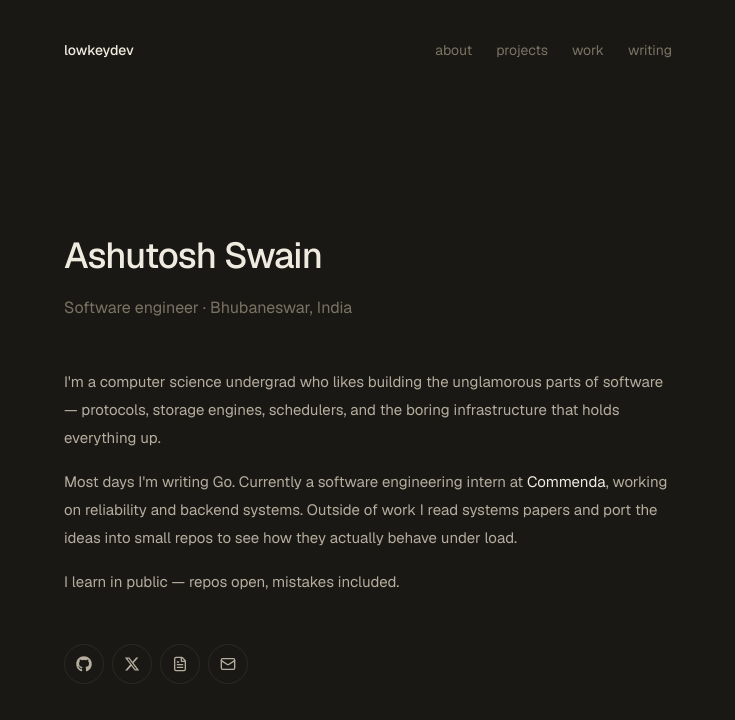
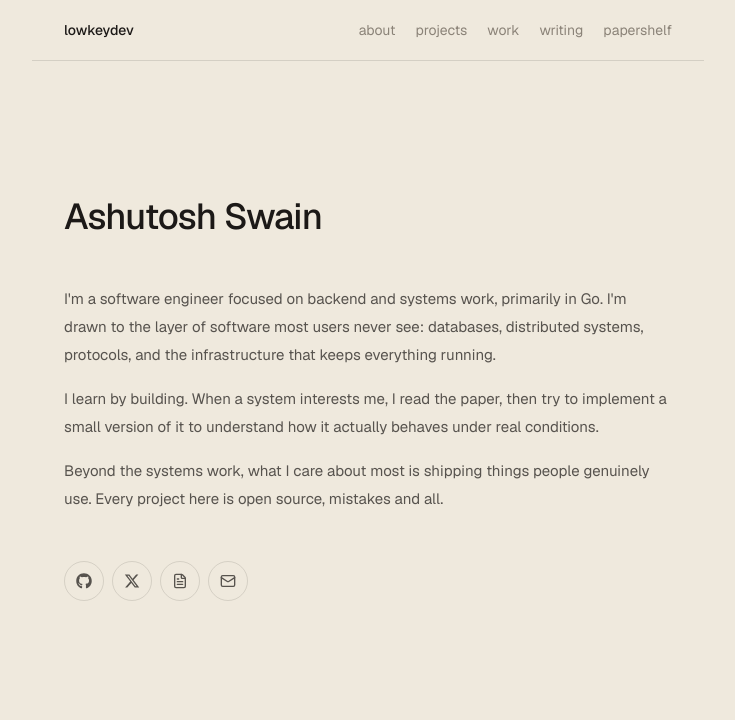
Before and after one commit to ASHUTOSH-SWAIN-GIT/folio, a Next.js app: page / in a window 1280 px wide. Shown: the top 720 px of the page, without its empty margins (272-1007 px from the left). Built offline with nearby package versions, Linux system fonts and the light colour scheme.

Commit message:
theme  update

```diff
--- a/app/globals.css
+++ b/app/globals.css
@@ -1,32 +1,38 @@
 @import "tailwindcss";
 @plugin "@tailwindcss/typography";
 
-/* ─────────────────────────────────────────────────────────────
+/*
    Palette options (uncomment one block to switch the theme).
-   ─────────────────────────────────────────────────────────────
 
-   [Option A] Warm paper · terracotta accent
-   --background: #efe9dd; --surface: #e7e0d1; --foreground: #1c1917;
-   --muted: #57534e; --subtle: #8b8378; --faint: #b8b0a2;
-   --hairline: rgba(28, 25, 23, 0.12);
-   --hairline-strong: rgba(28, 25, 23, 0.28);
-   --accent: #b9462a; --accent-soft: rgba(185, 70, 42, 0.12);
+   [Option A · ACTIVE] Warm paper · terracotta accent
+   See :root below.
 
-   [Option B — ACTIVE] Warm dark · honey accent
-   See :root below.
+   [Option B] Warm dark · honey accent
+   --background: #1a1814; --surface: #221f1a; --foreground: #f0ebe0;
+   --muted: #b5ad9e; --subtle: #7a7363; --faint: #44403a;
+   --hairline: rgba(240, 235, 224, 0.08);
+   --hairline-strong: rgba(240, 235, 224, 0.2);
+   --accent: #e3a857; --accent-soft: rgba(227, 168, 87, 0.14);
+
+   [Option C] Midnight · coral accent
+   --background: #0f1320; --surface: #181d2e; --foreground: #ece9e0;
+   --muted: #9da1b3; --subtle: #5d6275; --faint: #2f3447;
+   --hairline: rgba(236, 233, 224, 0.08);
+   --hairline-strong: rgba(236, 233, 224, 0.2);
+   --accent: #ff6b5b; --accent-soft: rgba(255, 107, 91, 0.14);
 */
 
 :root {
-  --background: #1a1814;
-  --surface: #221f1a;
-  --foreground: #f0ebe0;
-  --muted: #b5ad9e;
-  --subtle: #7a7363;
-  --faint: #44403a;
-  --hairline: rgba(240, 235, 224, 0.08);
-  --hairline-strong: rgba(240, 235, 224, 0.2);
-  --accent: #e3a857;
-  --accent-soft: rgba(227, 168, 87, 0.14);
+  --background: #efe9dd;
+  --surface: #e7e0d1;
+  --foreground: #1c1917;
+  --muted: #57534e;
+  --subtle: #8b8378;
+  --faint: #b8b0a2;
+  --hairline: rgba(28, 25, 23, 0.12);
+  --hairline-strong: rgba(28, 25, 23, 0.28);
+  --accent: #b9462a;
+  --accent-soft: rgba(185, 70, 42, 0.12);
 }
 
 @theme inline {
--- a/app/layout.tsx
+++ b/app/layout.tsx
@@ -23,7 +23,7 @@ export const metadata: Metadata = {
     template: "%s · LowKeyDev",
   },
   description:
-    "Ashutosh Swain — software engineer building reliable backend, infra and systems software. Mostly Go.",
+    "Ashutosh Swain, software engineer building reliable backend, infra and systems software. Mostly Go.",
 };
 
 export default function RootLayout({
--- a/app/page.tsx
+++ b/app/page.tsx
@@ -7,33 +7,25 @@ export default function Home() {
         <h1 className="text-3xl sm:text-4xl font-medium tracking-tight text-[color:var(--foreground)]">
           Ashutosh Swain
         </h1>
-        <p className="text-base text-[color:var(--subtle)]">
-          Software engineer · Bhubaneswar, India
-        </p>
       </section>
 
       <section className="flex flex-col gap-4 text-[15px] leading-7 text-[color:var(--muted)]">
         <p>
-          I&apos;m a computer science undergrad who likes building the
-          unglamorous parts of software — protocols, storage engines,
-          schedulers, and the boring infrastructure that holds everything up.
+          I&apos;m a software engineer focused on backend and systems work,
+          primarily in Go. I&apos;m drawn to the layer of software most users
+          never see: databases, distributed systems, protocols, and the
+          infrastructure that keeps everything running.
         </p>
         <p>
-          Most days I&apos;m writing Go. Currently a software engineering
-          intern at{" "}
-          <a
-            href="https://www.commenda.io/"
-            target="_blank"
-            rel="noopener noreferrer"
-            className="text-[color:var(--foreground)] underline decoration-[color:var(--hairline-strong)] underline-offset-4 hover:text-[color:var(--accent)] hover:decoration-[color:var(--accent)] transition-colors"
-          >
-            Commenda
-          </a>
-          , working on reliability and backend systems. Outside of work I read
-          systems papers and port the ideas into small repos to see how they
-          actually behave under load.
+          I learn by building. When a system interests me, I read the paper,
+          then try to implement a small version of it to understand how it
+          actually behaves under real conditions.
         </p>
-        <p>I learn in public — repos open, mistakes included.</p>
+        <p>
+          Beyond the systems work, what I care about most is shipping things
+          people genuinely use. Every project here is open source, mistakes
+          and all.
+        </p>
       </section>
 
       <SocialLinks />
--- /dev/null
+++ b/app/papershelf/page.tsx
@@ -0,0 +1,62 @@
+import { papers } from "@/lib/papers";
+import { ArrowUpRight } from "lucide-react";
+
+export const metadata = {
+  title: "Papershelf",
+  description: "Papers I'm reading.",
+};
+
+export default function PapershelfPage() {
+  return (
+    <div className="flex flex-col gap-10">
+      <section className="flex flex-col gap-3">
+        <h1 className="text-3xl sm:text-4xl font-medium tracking-tight">
+          Papershelf
+        </h1>
+      </section>
+
+      {papers.length === 0 ? (
+        <div className="border-t border-hairline py-10">
+          <p className="text-sm text-[color:var(--subtle)]">
+            Updating shortly.
+          </p>
+        </div>
+      ) : (
+        <div className="flex flex-col border-t border-hairline">
+          {papers.map((paper) => (
+            <a
+              key={paper.title}
+              href={paper.link}
+              target="_blank"
+              rel="noopener noreferrer"
+              className="group flex flex-col gap-2 border-b border-hairline py-5"
+            >
+              <div className="flex items-baseline justify-between gap-4">
+                <h2 className="text-base font-medium text-[color:var(--foreground)] transition-colors group-hover:text-[color:var(--accent)]">
+                  {paper.title}
+                </h2>
+                <div className="flex items-center gap-2 shrink-0">
+                  <span className="font-mono text-xs text-[color:var(--subtle)]">
+                    {paper.year}
+                  </span>
+                  <ArrowUpRight
+                    size={14}
+                    className="text-[color:var(--subtle)] transition-all duration-200 group-hover:-translate-y-0.5 group-hover:translate-x-0.5 group-hover:text-[color:var(--accent)]"
+                  />
+                </div>
+              </div>
+              <p className="text-sm text-[color:var(--muted)]">
+                {paper.authors}
+              </p>
+              {paper.note && (
+                <p className="text-sm leading-relaxed text-[color:var(--muted)]">
+                  {paper.note}
+                </p>
+              )}
+            </a>
+          ))}
+        </div>
+      )}
+    </div>
+  );
+}
--- a/components/Navbar.tsx
+++ b/components/Navbar.tsx
@@ -5,18 +5,20 @@ const links = [
   { href: "/projects", label: "projects" },
   { href: "/experience", label: "work" },
   { href: "/blog", label: "writing" },
+  { href: "/papershelf", label: "papershelf" },
 ];
 
 export default function Navbar() {
   return (
-    <nav className="flex items-center justify-between py-8 sm:py-10 mb-10">
+    <nav className="sticky top-0 z-50 -mx-6 sm:-mx-8 mb-10 border-b border-hairline bg-[color:var(--background)]/85 backdrop-blur-md">
+      <div className="mx-auto flex max-w-2xl items-center justify-between px-6 sm:px-8 py-5">
         <Link
           href="/"
           className="text-sm font-medium text-[color:var(--foreground)] hover:text-[color:var(--accent)] transition-colors"
         >
           lowkeydev
         </Link>
-      <div className="flex items-center gap-5 sm:gap-6 text-sm text-[color:var(--subtle)]">
+        <div className="flex items-center gap-4 sm:gap-5 text-sm text-[color:var(--subtle)]">
           {links.map((link) => (
             <Link
               key={link.href}
@@ -27,6 +29,7 @@ export default function Navbar() {
             </Link>
           ))}
         </div>
+      </div>
     </nav>
   );
 }
--- a/lib/data.ts
+++ b/lib/data.ts
@@ -29,9 +29,21 @@ export type Experience = {
 
 export const projects: Project[] = [
   {
+    title: "skyforge",
+    description:
+      "A collaborative database schema design tool. Design, visualize, and share schemas with real-time collaboration over ER diagrams.",
+    link: "https://github.com/ASHUTOSH-SWAIN-GIT/skyforge",
+    demo: "https://skyforge.lowkeydev.me/",
+    tags: ["Next.js", "TypeScript", "Go", "Database"],
+    year: "2025",
+    status: "Paused",
+    kind: "product",
+    featured: true,
+  },
+  {
     title: "casper",
     description:
-      "An MCP server that gives agents a live, queryable view of your Terraform infrastructure — graph queries, drift detection, policy gates and blast-radius simulation before apply.",
+      "An MCP server that gives agents a live, queryable view of your Terraform infrastructure. Graph queries, drift detection, policy gates and blast-radius simulation before apply.",
     link: "https://github.com/ASHUTOSH-SWAIN-GIT/casper-mcp",
     demo: "https://casper.lowkeydev.me/",
     tags: ["Go", "MCP", "Terraform", "Infra"],
@@ -41,19 +53,9 @@ export const projects: Project[] = [
     featured: true,
   },
   {
-    title: "coja",
-    description:
-      "A full-text search engine written in Go. Inverted indexes, tokenization, ranking — built from scratch to understand how Lucene-style search actually works.",
-    link: "https://github.com/ASHUTOSH-SWAIN-GIT/coja",
-    tags: ["Go", "Search", "Systems Programming"],
-    year: "2026",
-    kind: "systems",
-    featured: true,
-  },
-  {
     title: "maxim",
     description:
-      "A TUI for managing local databases. Browse schemas, run queries, edit rows — without leaving the terminal. Built on Bubble Tea.",
+      "A TUI for managing local databases. Browse schemas, run queries, edit rows without leaving the terminal. Built on Bubble Tea.",
     link: "https://github.com/ASHUTOSH-SWAIN-GIT/maxim",
     tags: ["Go", "Bubble Tea", "TUI", "CLI"],
     year: "2026",
@@ -61,9 +63,18 @@ export const projects: Project[] = [
     featured: true,
   },
   {
+    title: "coja",
+    description:
+      "A full-text search engine written in Go. Inverted indexes, tokenization, ranking. Built from scratch to understand how Lucene-style search actually works.",
+    link: "https://github.com/ASHUTOSH-SWAIN-GIT/coja",
+    tags: ["Go", "Search", "Systems Programming"],
+    year: "2026",
+    kind: "systems",
+  },
+  {
     title: "kansi",
     description:
-      "A ZooKeeper-style coordination service implemented in Go. Distributed consensus, ephemeral nodes, watches — exploring the primitives behind every distributed system you depend on.",
+      "A ZooKeeper-style coordination service implemented in Go. Distributed consensus, ephemeral nodes, watches. Exploring the primitives behind every distributed system you depend on.",
     link: "https://github.com/ASHUTOSH-SWAIN-GIT/Kansi",
     tags: ["Go", "Distributed Systems", "Consensus"],
     year: "2026",
@@ -81,18 +92,9 @@ export const projects: Project[] = [
   {
     title: "torrent",
     description:
-      "A BitTorrent client written in Go. Bencode parsing, peer protocol, piece selection, swarm orchestration — read the spec, shipped the bytes.",
+      "A BitTorrent client written in Go. Bencode parsing, peer protocol, piece selection, swarm orchestration. Read the spec, shipped the bytes.",
     link: "https://github.com/ASHUTOSH-SWAIN-GIT/torrent",
     tags: ["Go", "P2P", "Networking"],
-    year: "2026",
-    kind: "systems",
-  },
-  {
-    title: "mapreduce",
-    description:
-      "MapReduce implementation in Go — coordinator, workers, fault tolerance. Inspired by the original Google paper.",
-    link: "https://github.com/ASHUTOSH-SWAIN-GIT/mapreduce",
-    tags: ["Go", "Distributed Systems"],
     year: "2026",
     kind: "systems",
   },
@@ -108,11 +110,20 @@ export const projects: Project[] = [
   {
     title: "godht",
     description:
-      "A Distributed Hash Table using the Kademlia protocol — XOR distance, k-buckets, peer discovery. The substrate behind every serious P2P network.",
+      "A Distributed Hash Table using the Kademlia protocol. XOR distance, k-buckets, peer discovery. The substrate behind every serious P2P network.",
     link: "https://github.com/ASHUTOSH-SWAIN-GIT/godht",
     tags: ["Go", "DHT", "P2P"],
     year: "2025",
     kind: "systems",
+  },
+  {
+    title: "dahmer",
+    description:
+      "A tiny CLI to kill whatever process is hogging a port. One command, zero ceremony.",
+    link: "https://github.com/ASHUTOSH-SWAIN-GIT/dahmer",
+    tags: ["Go", "CLI"],
+    year: "2026",
+    kind: "tool",
   },
   {
     title: "zora",
@@ -126,22 +137,11 @@ export const projects: Project[] = [
   {
     title: "shortify",
     description:
-      "A URL shortener in Go. Custom slug support, click tracking, sane defaults — small enough to read end-to-end in one sitting.",
+      "A URL shortener in Go. Custom slug support, click tracking, sane defaults. Small enough to read end-to-end in one sitting.",
     link: "https://github.com/ASHUTOSH-SWAIN-GIT/shortify",
     tags: ["Go", "Web API"],
     year: "2025",
     kind: "systems",
-  },
-  {
-    title: "skyforge",
-    description:
-      "A collaborative database schema design tool — design, visualize, and share schemas with real-time collaboration over ER diagrams.",
-    link: "https://github.com/ASHUTOSH-SWAIN-GIT/skyforge",
-    demo: "https://skyforge.lowkeydev.me/",
-    tags: ["Next.js", "TypeScript", "Go", "Database"],
-    year: "2025",
-    status: "Paused",
-    kind: "product",
   },
   {
     title: "podstore",
@@ -187,7 +187,7 @@ export const experience: Experience[] = [
     company: "Commenda",
     role: "Software Engineering Intern",
     focus: "Reliability and backend systems.",
-    timeframe: "2026 — Present",
+    timeframe: "2026 · Present",
     image: "/images/commenda.jpeg",
     link: "https://www.commenda.io/",
   },
@@ -198,4 +198,4 @@ export const stack = {
   exploring: ["Distributed Systems", "MCP", "Observability"],
 };
 
-export const nowBuilding = "casper — an MCP server for live Terraform infrastructure context.";
+export const nowBuilding = "casper, an MCP server for live Terraform infrastructure context.";
--- /dev/null
+++ b/lib/papers.ts
@@ -0,0 +1,9 @@
+export type Paper = {
+  title: string;
+  authors: string;
+  year: string;
+  link: string;
+  note?: string;
+};
+
+export const papers: Paper[] = [];
```
Lines whose indentation alone changed are shown as unchanged.
